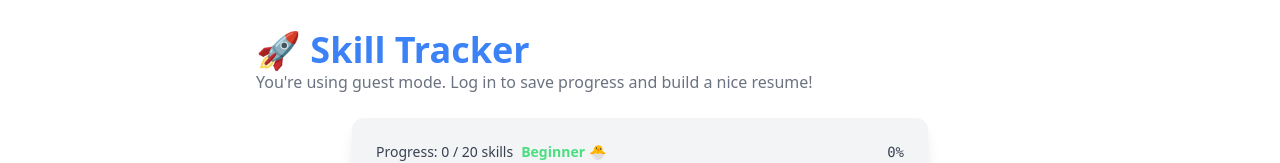
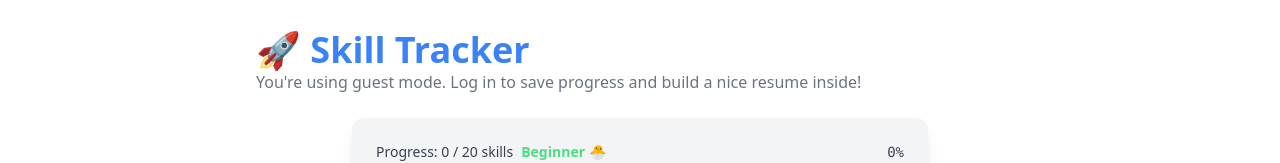
Before and after one commit to XessX/skill-tracker-vite, a React (Vite) app: page / in a window 1280 px wide. Shown: the part 122-285 px from the top of the page. Built offline with nearby package versions, Linux system fonts and the light colour scheme; no server answers.

Commit message:
WIP: 90%

```diff
--- a/src/pages/Home.jsx
+++ b/src/pages/Home.jsx
@@ -150,7 +150,7 @@ function Home({ user, loading }) {
           </h1>
           <p className="text-md text-gray-500 dark:text-gray-400">
             {isGuest
-              ? "You're using guest mode. Log in to save progress and build a nice resume!"
+              ? "You're using guest mode. Log in to save progress and build a nice resume inside!"
               : `Welcome back, ${user?.email}`}
           </p>
         </div>
```
